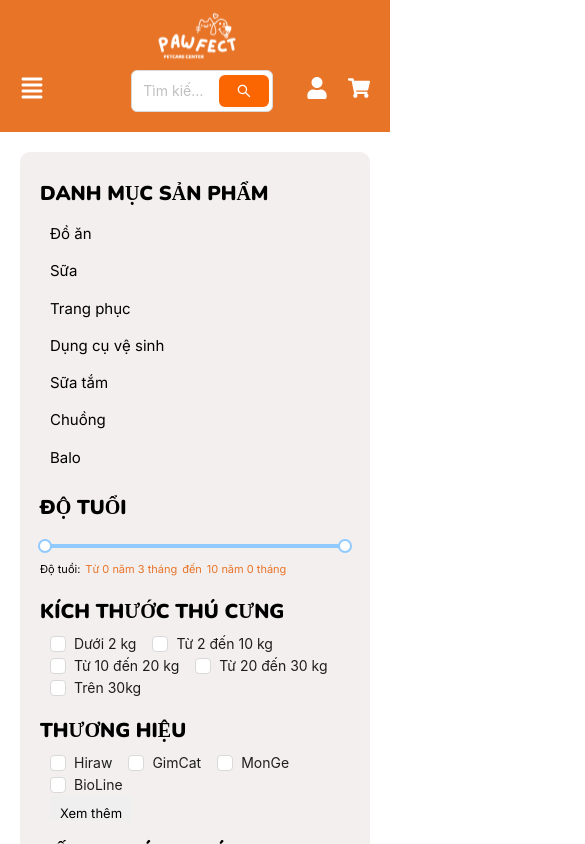
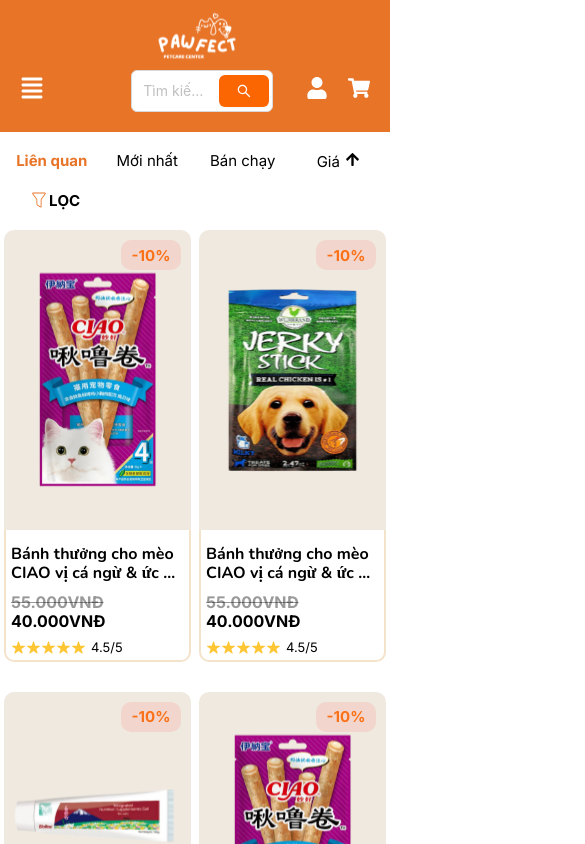
Before and after one commit to yurri2506/IE014_Nhom1_WebsiteThuCung_Fawfect, a React (Create React App) app: page /type in a window 390 px wide. Shown: the top 844 px of the page, 585 px wide, since content can reach past the window. Built offline with nearby package versions, Linux system fonts and the light colour scheme.

Commit message:
mb type-product

```diff
--- a/src/components/NavbarComponent/NavbarComponent.jsx
+++ b/src/components/NavbarComponent/NavbarComponent.jsx
@@ -6,7 +6,7 @@
 import { Slider } from 'antd';
 import ButtonComponent from '../ButtonComponent/ButtonComponent'
 
-const NavbarComponent = () => {
+const NavbarComponent = ({isInViewport, isInMobile}) => {
     const [showAllBrands, setShowAllBrands] = useState(false);
 
     const [ageRange, setAgeRange] = useState([3, 120]);
@@ -80,19 +80,6 @@
         }
     }
 
-    const [isInViewport, setIsInViewport] = useState(false);
-    useEffect(() => {
-        const mediaQuery = window.matchMedia('(min-width: 740px) and (max-width: 1023px)');
-        const handleViewportChange = () => setIsInViewport(mediaQuery.matches);
-
-        handleViewportChange();
-        mediaQuery.addEventListener('change', handleViewportChange);
-
-        return () => {
-            mediaQuery.removeEventListener('change', handleViewportChange);
-        };
-    }, []);
-
   return (
     <div className={styles.main}>
         <div className={styles.productCategory}>
@@ -140,11 +127,11 @@
                 {renderContent("star", ['5', '4', '3', '2', '1'])}
             </div>
         </div>
-        {isInViewport ? (
+        {isInViewport || isInMobile ? (
              <ButtonComponent
                 primary
                 title="Áp dụng"
-                width="70%"
+                width="80%"
                 height="40px"
                 textAlign="center"
                 margin="10px 0 0 0"
--- a/src/components/NavbarComponent/NavbarComponent.module.scss
+++ b/src/components/NavbarComponent/NavbarComponent.module.scss
@@ -79,6 +79,33 @@
     }
 }
 
+@media screen and (max-width: 46.1875em) {
+    .main {
+        border-radius: 0;
+    }
+
+    .productCategory {
+
+        h2 {
+            font-size: 1.5rem;
+            font-weight: 800;
+        }
+
+        a {
+            font-size: 1.3rem;
+        }
+
+    }
+
+    .filter {
+
+        h2 {
+            font-size: 1.5rem;
+            font-weight: 800;
+        }
+    }
+}
+
 
 @media screen and (min-width: 46.25em) and (max-width: 63.9375em) {
     .main {
--- a/src/components/SortProductComponent/SortProductComponent.jsx
+++ b/src/components/SortProductComponent/SortProductComponent.jsx
@@ -1,38 +1,57 @@
 import React, { useEffect, useState } from 'react'
-import { Link } from 'react-router-dom'
+import { Link, useNavigate } from 'react-router-dom'
 import styles from './SortProductComponent.module.scss'
 import ButtonComponent from '../ButtonComponent/ButtonComponent'
 import { FaChevronDown } from 'react-icons/fa6'
 import { CiFilter } from "react-icons/ci";
+import clsx from 'clsx'
+import { FaArrowUp, FaArrowDown } from "react-icons/fa";
 
 
-const SortProductComponent = ({handleNavbar}) => {
+const SortProductComponent = ({handleNavbar, isInViewport, isInMobile}) => {
     const [selectedButton, setSelectedButton] = useState('Liên quan');
 
-    const handleClick = (title) => {
-        setSelectedButton(title);
+    const navigate = useNavigate()
+
+    const [isPriceAscending, setIsPriceAscending] = useState(true);
+
+    const handleClick = (item) => {
+        if (item === 'Giá') {
+            setIsPriceAscending(!isPriceAscending);
+        }
+        setSelectedButton(item);
     };
-
-    const [isInViewport, setIsInViewport] = useState(false);
-
-    useEffect(() => {
-      const mediaQuery = window.matchMedia('(min-width: 740px) and (max-width: 1023px)');
-      const handleViewportChange = () => setIsInViewport(mediaQuery.matches);
-
-      handleViewportChange();
-      mediaQuery.addEventListener('change', handleViewportChange);
-
-      return () => {
-        mediaQuery.removeEventListener('change', handleViewportChange);
-      };
-    }, []);
 
   return (
     <div>
         <div className={styles.sort}>
-            {isInViewport ? (
+            {isInViewport || isInMobile ? (
                 null
             ) : (<span>Sắp xếp theo</span>)}
+            {isInMobile ? (
+                <ul className={clsx('row', styles.newNav)}>
+                    {['Liên quan', 'Mới nhất', 'Bán chạy', 'Giá'].map((item, index) => (
+                        <li
+                            key={index}
+                            className={clsx('col c-3', {
+                                [styles.active]: selectedButton === item,
+                            })}
+                            onClick={() => handleClick(item)}
+                            // onClick={() => navigate('/')}
+                        >
+                            {item}
+                            {index === 3 && (
+                                isPriceAscending ? (
+                                    <FaArrowUp className={styles.icon} />
+                                ) : (
+                                    <FaArrowDown className={styles.icon} />
+                                )
+                            )}
+                        </li>
+                    ))}
+                </ul>
+            ) : (
+                <div style={{display: "flex", alignItems: "center"}}>
                     <div className={styles.allBtn}>
                         <ButtonComponent
                             title="Liên quan"
@@ -81,7 +100,9 @@
                             </li>
                         </ul>
                     </div>
-            {isInViewport ? (
+                </div>
+            )}
+            {isInViewport || isInMobile ? (
                     <div onClick={handleNavbar} className={styles.filter}>
                         <CiFilter className={styles.icon}/>
                         <span>LỌC</span>
--- a/src/components/SortProductComponent/SortProductComponent.module.scss
+++ b/src/components/SortProductComponent/SortProductComponent.module.scss
@@ -9,7 +9,7 @@
         font-size: 2rem;
         display: inline-block;
         margin-right: 20px;
-        flex: 1;
+        // flex: 1;
     }
 
     .allBtn {
@@ -137,6 +137,49 @@
     }
 }
 
+.newNav {
+    list-style-type: none;
+    width: 100%;
+    padding: 0;
+    margin: 10px 0 20px 0;
+    flex: 1;
+
+    li {
+        font-size: 1.5rem;
+        text-align: center;
+        cursor: pointer;
+
+        .icon {
+            margin-left: 5px;
+        }
+    }
+}
+
+.active {
+    color: #E87428;
+    font-weight: bold;
+}
+
+
+
+@media screen and (max-width: 46.1875em) {
+    .sort {
+        display: block;
+        padding: 0;
+        justify-content: space-between;
+        background-color: #fff;
+
+        .btn {
+            margin: 0;
+            // width: 80px !important;
+        }
+    }
+
+    .filter {
+        margin-left: 25px;
+    }
+}
+
 
 @media screen and (min-width: 46.25em) and (max-width: 63.9375em) {
     .sort {
--- a/src/pages/TypeProductPage/TypeProductPage.jsx
+++ b/src/pages/TypeProductPage/TypeProductPage.jsx
@@ -51,34 +51,59 @@
         }
     }, [showNavbar]);
 
+    const [isInMobile, setisInMobile] = useState(false);
+    useEffect(() => {
+        const mediaQuery = window.matchMedia('(max-width: 739px)');
+        const handleViewportChange = () => setisInMobile(mediaQuery.matches);
+
+        handleViewportChange();
+        mediaQuery.addEventListener('change', handleViewportChange);
+
+        return () => {
+        mediaQuery.removeEventListener('change', handleViewportChange);
+        };
+    }, []);
+
+    useEffect(() => {
+        if (showNavbar) {
+          document.body.classList.add("no-scroll");
+        } else {
+          document.body.classList.remove("no-scroll");
+        }
+    }, [showNavbar]);
 
   return (
     <div className={styles.main}>
         <div className='grid wide'>
             <div className='row'>
-                <div className='col l-3 m-0'>
+                <div className='col l-3 m-0 c-0'>
                     <NavbarComponent />
                 </div>
-                <div className='col l-9 m-12'>
+                <div className='col l-9 m-12 c-12'>
                     <div className='row'>
-                        <div className={clsx('col l-12 m-12', styles.sort)}>
+                        <div className={clsx('col l-12 m-12 c-12', styles.sort)}>
                             <SortProductComponent
                                 handleNavbar={handleNavbar}
+                                isInViewport={isInViewport}
+                                isInMobile={isInMobile}
                             />
                         </div>
                         {products.map((product, index) => (
-                            <div className='col l-4 m-4'>
+                            <div className='col l-4 m-4 c-6'>
                                 <CardComponent {...product}/>
                             </div>
                         ))}
                     </div>
                 </div>
             </div>
-            {showNavbar && isInViewport && (
+            {showNavbar && (isInViewport || isInMobile) && (
                 <div>
                     <div onClick={handleNavbar} className={styles.overlay}></div>
                     <div className={styles.navbar}>
-                        <NavbarComponent />
+                        <NavbarComponent
+                            isInViewport={isInViewport}
+                            isInMobile={isInMobile}
+                        />
                     </div>
                 </div>
             )}
--- a/src/pages/TypeProductPage/TypeProductPage.module.scss
+++ b/src/pages/TypeProductPage/TypeProductPage.module.scss
@@ -13,7 +13,7 @@
     width: 100vw;
     height: 100vh;
     background-color: rgba(0, 0, 0, 0.5);
-    z-index: 1;
+    z-index: 2;
 }
 
 .navbar {
@@ -30,4 +30,11 @@
     body.no-scroll {
       overflow: hidden;
     }
-  }
+}
+
+@media screen and (max-width: 46.1875em) {
+    .main {
+        padding: 10px 0;
+        margin: 0 4px;
+    }
+}
```
Lines whose indentation alone changed are shown as unchanged.
